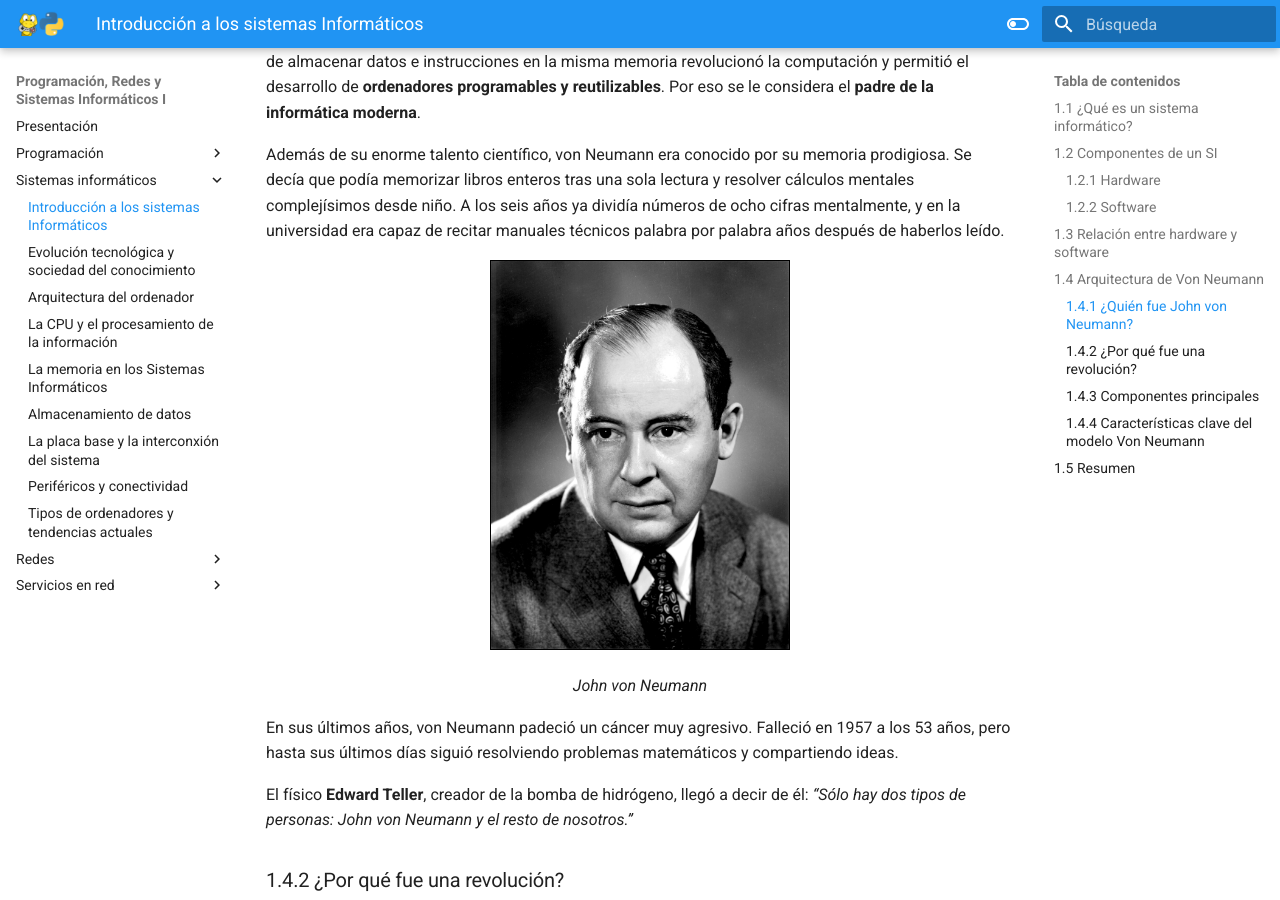
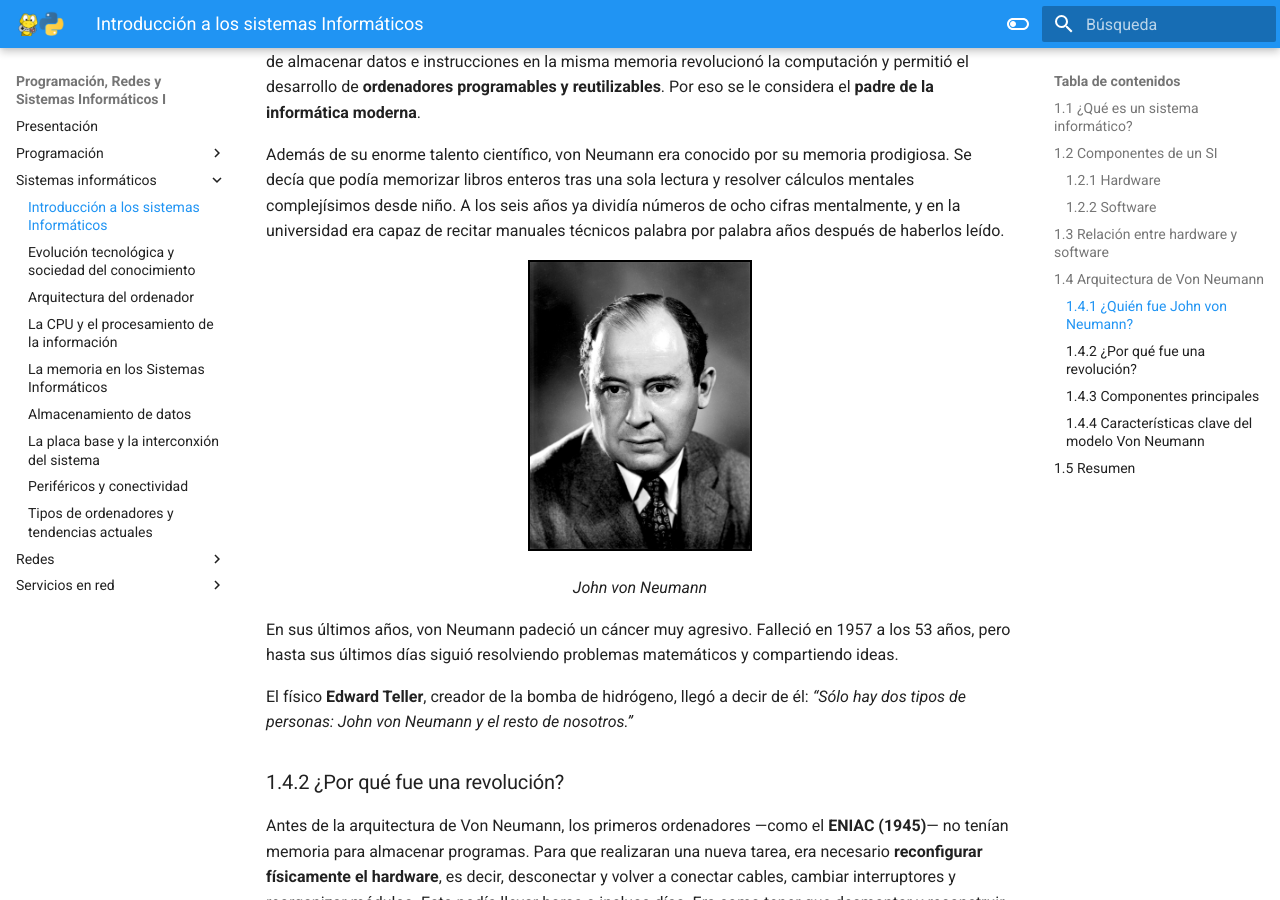
Before and after one commit to maycalle/1bach, an MkDocs documentation site: the page built from docs/sistemas_01.md, in a window 1280 px wide and 900 px high, scrolled down 2594 px. Built offline with MkDocs 1.6.1 and Material for MkDocs 9.7.7, drawn with Linux system fonts in a browser that asks for light colours.

Commit message:
intro a los SI

```diff
--- a/docs/sistemas_01.md
+++ b/docs/sistemas_01.md
@@ -78,7 +78,7 @@ En **1945**, redactó el documento que sentó las bases de la arquitectura que h
 Además de su enorme talento científico, von Neumann era conocido por su memoria prodigiosa. Se decía que podía memorizar libros enteros tras una sola lectura y resolver cálculos mentales complejísimos desde niño. A los seis años ya dividía números de ocho cifras mentalmente, y en la universidad era capaz de recitar manuales técnicos palabra por palabra años después de haberlos leído.
 
 <div style="margin-bottom: 10px" align="center">
-    <img style="border: 1px solid black" src="img/john_neumann_foto.gif" width="40%">
+    <img style="border: 2px solid black" src="img/john_neumann_foto.gif" width="30%">
     <p><em>John von Neumann</em></p>
 </div>
 
```
